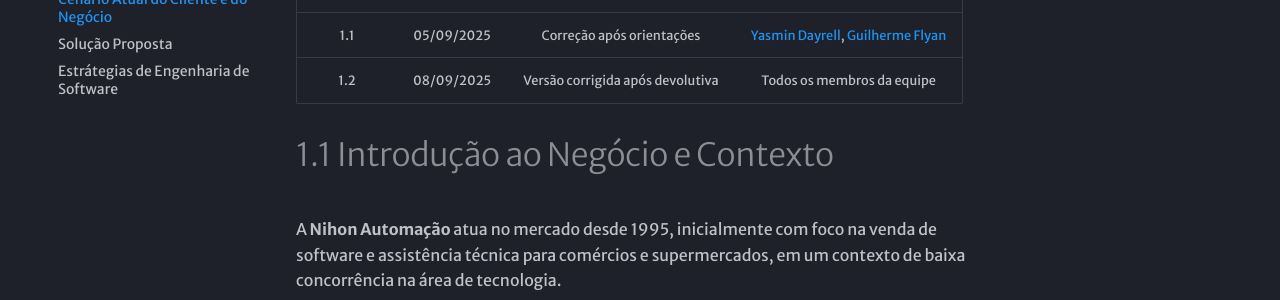
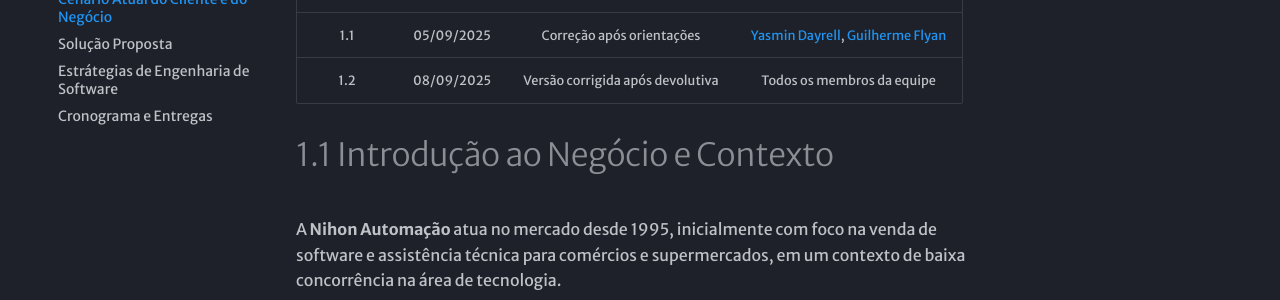
Before and after one commit to mdsreq-fga-unb/REQ-2025.2-T02-Nihon, an MkDocs documentation site: the page built from docs/produto.md, in a window 1280 px wide. Shown: the part 193-493 px from the top of the page. Built offline with MkDocs 1.6.1 and Material for MkDocs 9.7.7, drawn with Linux system fonts in a browser that asks for light colours; some web fonts are replaced.

Commit message:
Add 'Cronograma e Entregas' section to mkdocs

```diff
--- a/mkdocs.yml
+++ b/mkdocs.yml
@@ -8,6 +8,7 @@ nav:
       - Cenário Atual do Cliente e do Negócio: produto.md
       - Solução Proposta: solucao.md
       - Estrátegias de Engenharia de Software: estrategias.md
+      - Cronograma e Entregas: cronograma.md
 
 theme:
   name: material
```
